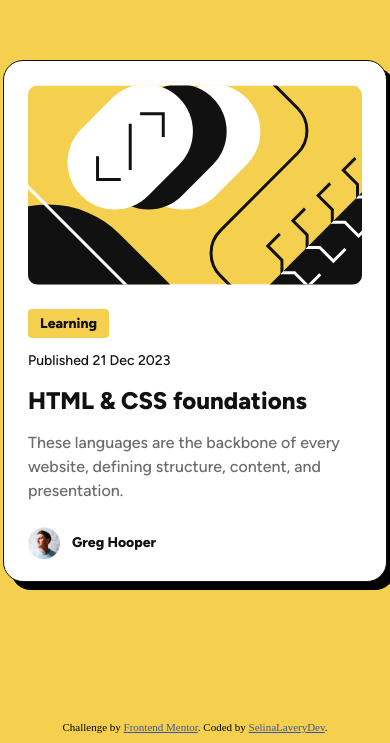
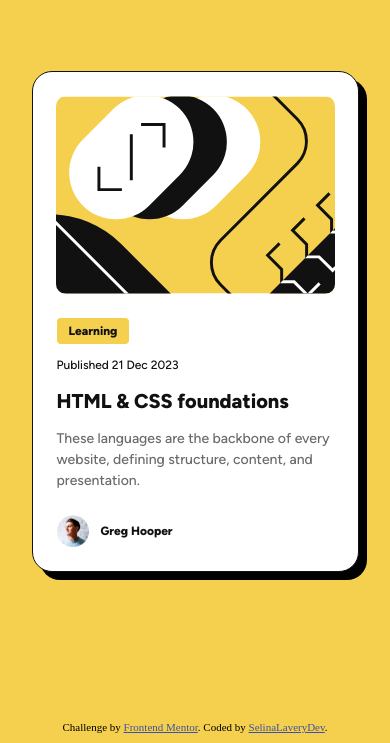
Before and after one commit to SelinaLaveryDev/blog-preview-card, a plain HTML site: page index.html in a window 390 px wide. Shown: the part 101-844 px from the top of the page. Drawn offline with Linux system fonts and the light colour scheme.

Commit message:
media queries and object fit to get image to fill the dimensions

```diff
--- a/styles.css
+++ b/styles.css
@@ -9,18 +9,18 @@
   --figtree-extra-bold: "FigtreeExtraBold";
   --figtree-medium: "FigtreeMedium";
 
-  --text-24: 24px;
-  --text-16: 16px;
-  --text-14: 14px;
+  --text-24: 2.4rem;
+  --text-16: 1.6rem;
+  --text-14: 1.4rem;
 
   --line-height-150: 150%;
 
   --letter-spacing-0: 0;
 
-  --spacing-300: 24px;
-  --spacing-150: 12px;
-  --spacing-100: 8px;
-  --spacing-50: 4px;
+  --spacing-300: 2.4rem;
+  --spacing-150: 1.2rem;
+  --spacing-100: 0.8rem;
+  --spacing-50: 0.4rem;
 }
 
 @font-face {
@@ -37,6 +37,10 @@
   box-sizing: border-box;
   margin: 0;
   padding: 0;
+}
+
+html {
+  font-size: 62.5%;
 }
 
 body {
@@ -82,6 +86,11 @@ body {
   padding: var(--spacing-50) var(--spacing-150);
   background-color: var(--yellow);
   border-radius: 4px;
+}
+
+.title:hover {
+  color: var(--yellow);
+  cursor: pointer;
 }
 
 footer {
@@ -150,3 +159,30 @@ footer {
 .attribution a {
   color: hsl(228, 45%, 44%);
 }
+
+@media screen and (max-width: 400px) {
+  .container {
+    width: 327px;
+    height: 501px;
+  }
+
+  /* object fit used here to stretch the image to fill the dimensions */
+  .main-img {
+    width: 279px;
+    height: 200px;
+    border-radius: 10px;
+    object-fit: cover;
+  }
+  .text-preset-1 {
+    font-size: 2rem;
+  }
+  .text-preset-2 {
+    font-size: 1.4rem;
+  }
+  .text-preset-3 {
+    font-size: 1.2rem;
+  }
+  .text-preset-3-bold {
+    font-size: 1.2rem;
+  }
+}
```
